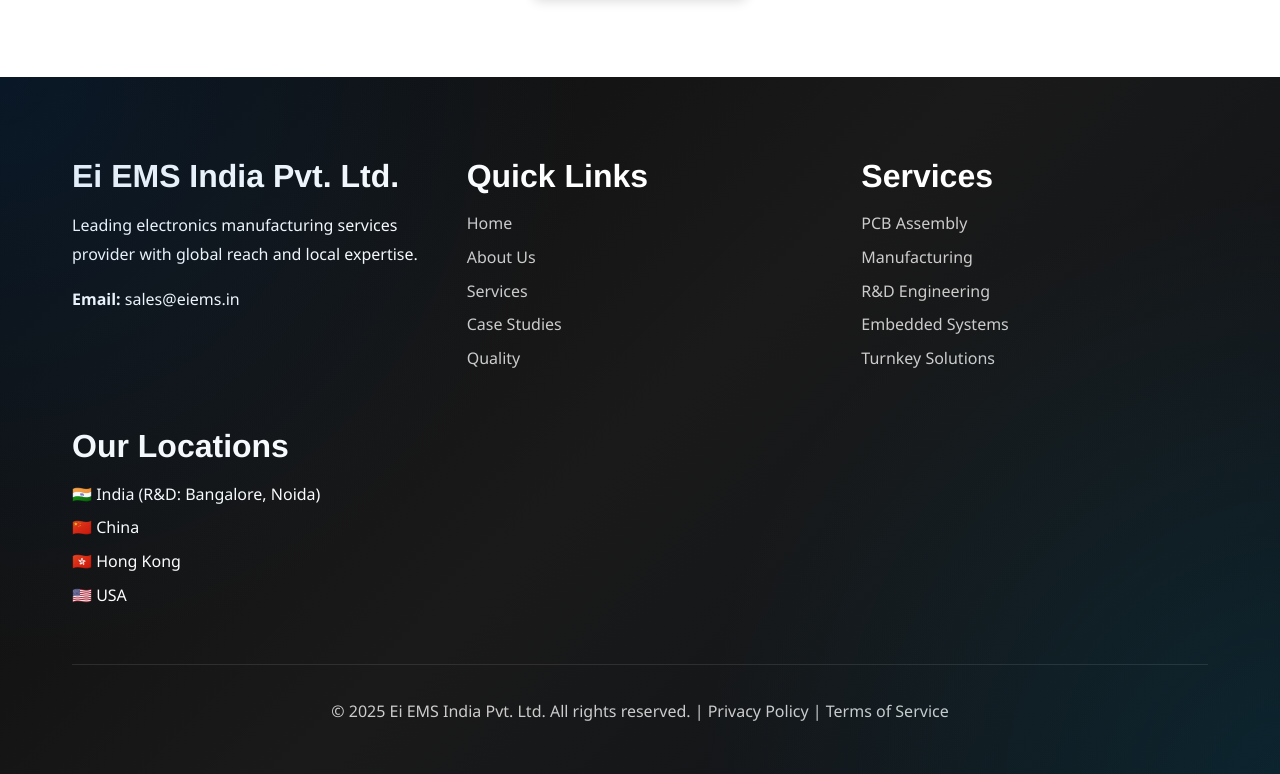
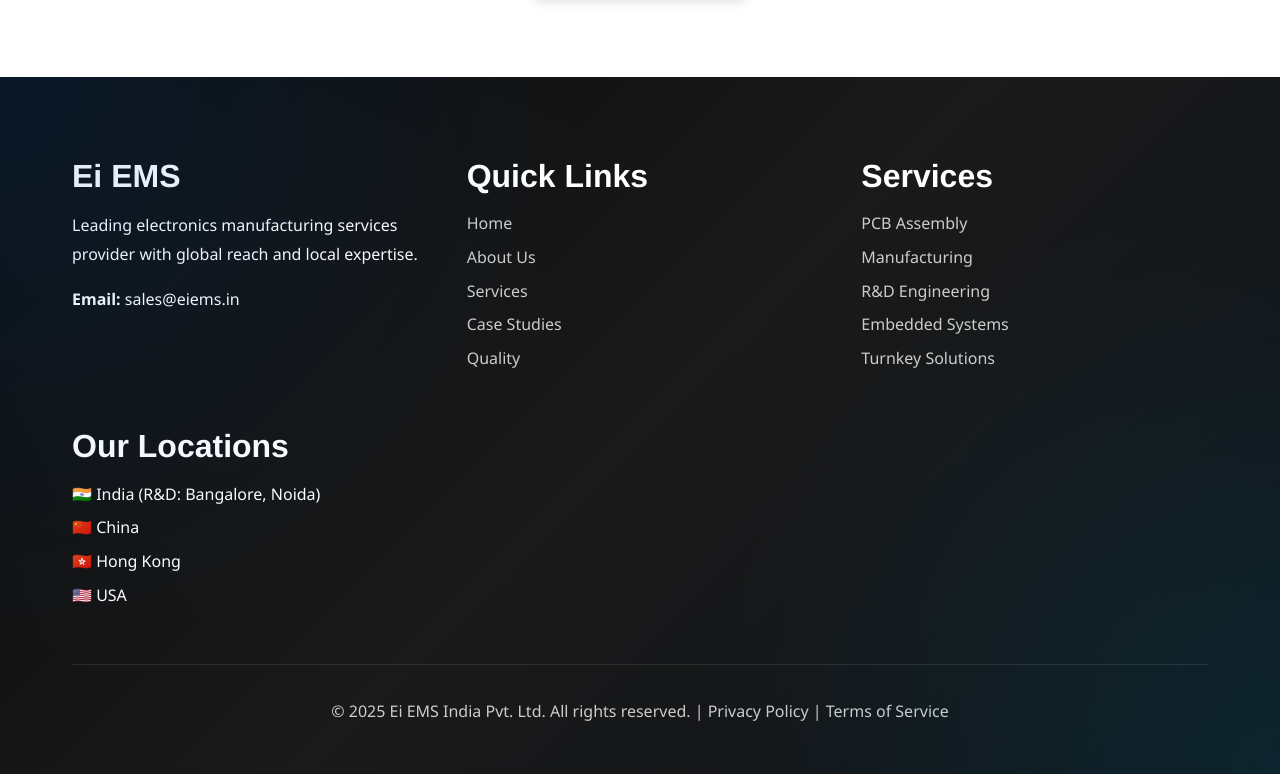
Before and after one commit to gaurav8421/eiems, a plain HTML site: page about.html in a window 1280 px wide. Shown: the part 4469-5243 px from the top of the page. Drawn offline with Linux system fonts and the light colour scheme.

Commit message:
header change

```diff
--- a/about.html
+++ b/about.html
@@ -251,7 +251,7 @@
         <div class="container">
             <div class="footer-content">
                 <div class="footer-section">
-                    <h3>Ei EMS India Pvt. Ltd.</h3>
+                    <h3>Ei EMS</h3>
                     <p>Leading electronics manufacturing services provider with global reach and local expertise.</p>
                     <p style="margin-top: var(--spacing-sm);"><strong>Email:</strong> sales@eiems.in</p>
                 </div>
```
